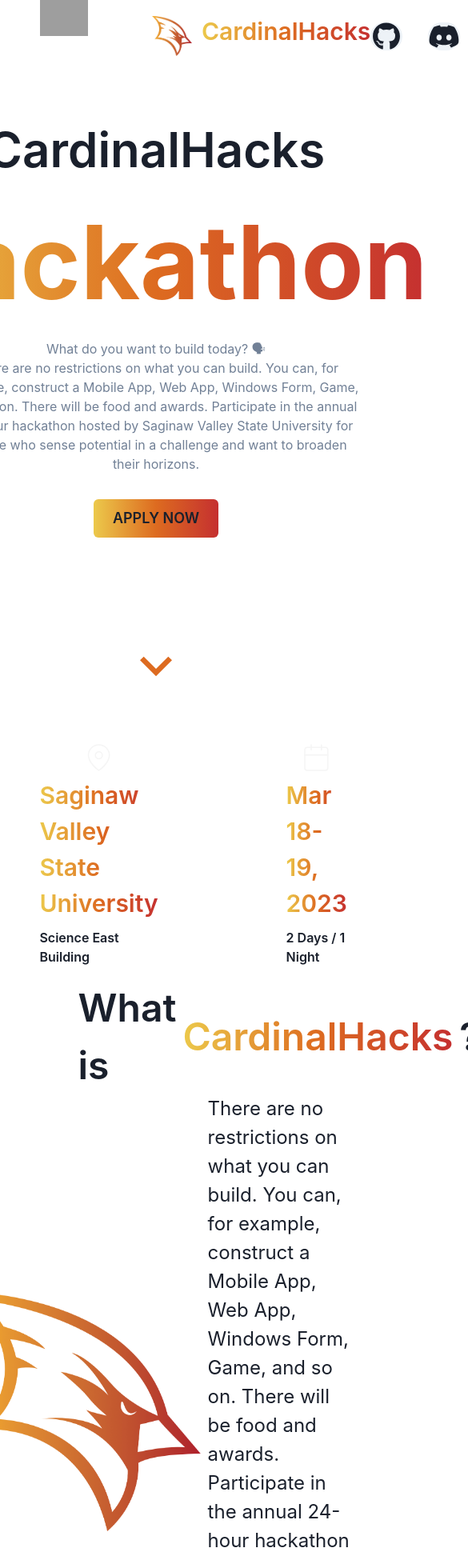
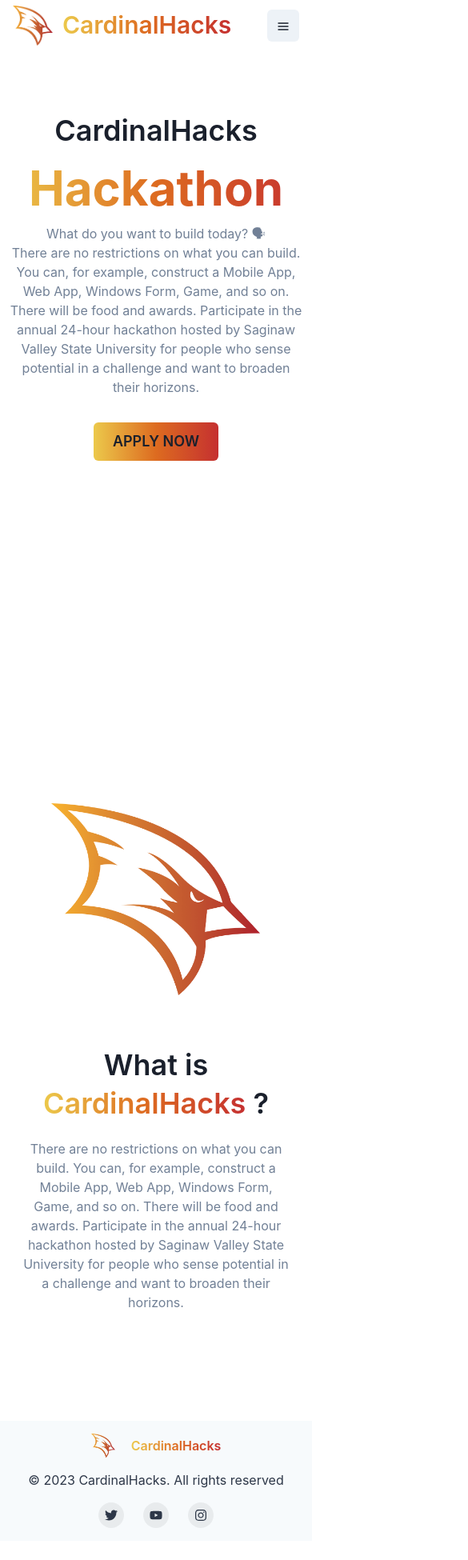
Before and after one commit to CardinalHackathon/CardinalHackathon.github.io, a React (Create React App) app in the folder cardinal-hack-hackathon/: page / in a window 390 px wide. Shown: the top 1950 px of the page at 80% size, 585 px wide, since content can reach past the window. After the commit the page ends 1926 px from the top, so only its background shows below. Built offline with nearby package versions, Linux system fonts and the light colour scheme; grey boxes are pictures that could not be loaded.

Commit message:
Added mobile responsiveness, Navigation Bar and Footer
Many sections are commented out (such as info, FAQ) since those are still not done yet.

```diff
--- a/cardinal-hack-hackathon/public/index.html
+++ b/cardinal-hack-hackathon/public/index.html
@@ -26,14 +26,14 @@
     -->
     <title>Cardinal Hacks</title>
   </head>
-  <a
+  <!-- <a
   id="mlh-trust-badge"
   style="display:block;max-width:100px;min-width:60px;position:fixed;left:50px;top:0;width:10%;z-index:10000"
   href="https://mlh.io/na?utm_source=na-hackathon&utm_medium=TrustBadge&utm_campaign=2023-season&utm_content=red"
   target="_blank"><img src="https://s3.amazonaws.com/logged-assets/trust-badge/2023/mlh-trust-badge-2023-red.svg"
   alt="Major League Hacking 2023 Hackathon Season"
   style="width:100%">
-  </a>
+  </a> -->
   <body>
     <noscript>You need to enable JavaScript to run this app.</noscript>
     <div id="root"></div>
--- a/cardinal-hack-hackathon/src/App.js
+++ b/cardinal-hack-hackathon/src/App.js
@@ -1,87 +1,133 @@
-import React from 'react'
+import React from "react";
 import { IconButton } from "@chakra-ui/button";
 import { useColorMode } from "@chakra-ui/color-mode";
-import { Box, Flex, VStack, Heading, Spacer, Center, HStack } from "@chakra-ui/layout";
-import { FaSun, FaMoon, FaDiscord, FaGithub } from 'react-icons/fa';
-import { SiDevpost } from 'react-icons/si';
+import {
+  Box,
+  Flex,
+  VStack,
+  Heading,
+  Spacer,
+  Center,
+  HStack,
+} from "@chakra-ui/layout";
+import { FaSun, FaMoon, FaDiscord, FaGithub } from "react-icons/fa";
+import { SiDevpost } from "react-icons/si";
 import FAQ from "./components/FAQ";
 import Header from "./components/Header";
 import Profile from "./components/Profile";
 import Social from "./components/Social";
 import Events from "./components/Events";
 import Info from "./components/Info";
+import Footer from "./components/Footer";
+
 import About from "./components/About";
-
-
-import { Button, ButtonGroup } from '@chakra-ui/react';
+import Navbar from "./components/Navbar";
+import { Button, ButtonGroup } from "@chakra-ui/react";
 import logo from "./Assets/logo.png";
-import { Skeleton, SkeletonCircle, SkeletonText, Text } from '@chakra-ui/react'
-import { Container } from '@chakra-ui/react'
-import { ChevronDownIcon } from '@chakra-ui/icons'
-import { Divider } from '@chakra-ui/react'
-
+import { Skeleton, SkeletonCircle, SkeletonText, Text } from "@chakra-ui/react";
+import { Container } from "@chakra-ui/react";
+import { ChevronDownIcon } from "@chakra-ui/icons";
+import { Divider } from "@chakra-ui/react";
+import { useMediaQuery } from '@chakra-ui/react'
+import { useTheme } from '@chakra-ui/react'
 
 function App() {
-
   const { colorMode, toggleColorMode } = useColorMode();
   const isDark = colorMode === "dark";
+
+// ssr-friendly media query with fallback
+const [isLargerThan800] = useMediaQuery('(min-width: 800px)', {
+  ssr: true,
+  fallback: false, // return false on the server, and re-evaluate on the client side
+})
+const theme = useTheme()
+
   return (
-    <VStack p={5}>
-      <Flex w="100%">
-      <Box ml="170" as="img" boxSize="50px" src={logo} mr={3} />
-         <Heading
-           size="xl" fontWeight='semibold' bgGradient="linear(to-r, yellow.400, orange.500, red.600)" bgClip='text'>CardinalHacks</Heading>
 
+    <div>
+    <VStack minH="100vh" alignItems="center" justifyContent="center">
+    <Navbar ></Navbar>
+
+      {/* <Flex w="full">
+        <Box as="img" boxSize="50px" src={logo} mr={3} />
+        <Heading
+          size="xl"
+          fontWeight="semibold"
+          bgGradient="linear(to-r, yellow.400, orange.500, red.600)"
+          bgClip="text"
+        >
+          CardinalHacks
+        </Heading>
 
         <Spacer></Spacer>
         <HStack spacing="8">
-            <IconButton as={FaGithub} boxSize="35" isRound='true' onClick={() => window.open("https://github.com/AJChippi")}/>
-            <IconButton as={FaDiscord} boxSize="35" isRound='true' onClick={() => window.open("https://discord.gg/CD3m9Xr5QB")}/>
-            <IconButton as={SiDevpost} boxSize="35" isRound='true'  onClick={() => window.open("")}/>
-            <Button color='white' bgGradient="linear(to-r, yellow.400, orange.500, red.600)" onClick={() =>
-                        window.open("https://docs.google.com/forms/d/e/1FAIpQLSfwP11jDXznV2UUlgYNeZ5zARWz93XUiLMkvypkkgqYmBO7tA/viewform?usp=sf_link")
-                    }>APPLY</Button>
-        <IconButton ml={8} icon={isDark ? <FaSun /> : <FaMoon />} isRound='true' onClick={toggleColorMode}></IconButton>
+          <IconButton
+            as={FaGithub}
+            boxSize="35"
+            isRound="true"
+            onClick={() => window.open("https://github.com/AJChippi")}
+          />
+          <IconButton
+            as={FaDiscord}
+            boxSize="35"
+            isRound="true"
+            onClick={() => window.open("https://discord.gg/CD3m9Xr5QB")}
+          />
+          <IconButton
+            as={SiDevpost}
+            boxSize="35"
+            isRound="true"
+            onClick={() => window.open("")}
+          />
+          <Button
+            color="white"
+            bgGradient="linear(to-r, yellow.400, orange.500, red.600)"
+            onClick={() =>
+              window.open(
+                "https://docs.google.com/forms/d/e/1FAIpQLSfwP11jDXznV2UUlgYNeZ5zARWz93XUiLMkvypkkgqYmBO7tA/viewform?usp=sf_link"
+              )
+            }
+          >
+            APPLY
+          </Button>
+          <IconButton
+            ml={8}
+            icon={isDark ? <FaSun /> : <FaMoon />}
+            isRound="true"
+            onClick={toggleColorMode}
+          ></IconButton>
         </HStack>
-
-      </Flex>
-
-      <Box textAlign={"center"} h='calc(100vh)'>
-      <Header></Header>
-      <ChevronDownIcon boxSize={20} h={80} color="orange.500" />
-      </Box>
-
-      <Info></Info>
-
-      <Spacer></Spacer>
-      <About></About>
-
-
-      {/* { <Social></Social> } */}
-
-      <Spacer></Spacer>
+      </Flex> */}
 
 
 
-      <Spacer></Spacer>
-      {/* <Flex
-    mt="20px"
-    overflow="scroll"
-    sx={{
-      "::-webkit-scrollbar": {
-        display: "block",
-      },
-    }}
-  >
-       <Events></Events>
-</Flex> */}
-      {/* <Profile></Profile> */}
 
-      <Divider orientation='horizontal' />
-            <FAQ></FAQ>
-            <Divider orientation='horizontal' />
+      <Box textAlign={"center"} h="calc(100vh)">
+        <Header></Header>
+        {/* <ChevronDownIcon boxSize={20} h={80} color="orange.500" /> */}
+      </Box>
+
+      <Box h="calc(100vh)">
+      {/* <Info></Info> */}
+
+      <About></About>
+      {/* <Box textAlign={"center"} h="calc(100vh)">
+
+      <FAQ></FAQ>
+</Box> */}
+
+
+      </Box>
+
+      {/* <Box h="calc(100vh)">
+      </Box> */}
+
+<Footer></Footer>
 
     </VStack>
+
+
+    </div>
   );
 }
 
--- a/cardinal-hack-hackathon/src/components/About.js
+++ b/cardinal-hack-hackathon/src/components/About.js
@@ -1,37 +1,109 @@
+import {
+    Container,
+    Center,
+    Stack,
+    Flex,
+    Box,
+    Heading,
+    Text,
+    Button,
+    Image,
+    Icon,
+    IconButton,
+    createIcon,
+    IconProps,
+    useColorModeValue,
+    HStack,
+  } from "@chakra-ui/react";
+  import logo from "../Assets/logo.png";
+  import { useMediaQuery } from "@chakra-ui/media-query";
 
-import { HStack, Text, Flex, VStack } from '@chakra-ui/layout';
-import { Image } from '@chakra-ui/image';
-import { useMediaQuery } from '@chakra-ui/media-query';
-import logo from "../Assets/logo.png";
-import React from 'react'
+  function About() {
+    const [isNotSmallerScreen] = useMediaQuery("(min-width:600px)");
 
+    return (
+      <Container maxW={"100%"}>
+        <Stack
 
+          spacing={{ base: 8, md: 10 }}
+          py={{ base: 20, md: 28 }}
+          direction={{ base: "column", md: "row" }}
+        >
+          <Flex
+            direction={{ base: "column", md: "row" }}
+            flex={1}
+            justify={"center"}
+            align={"center"}
+            // position={'relative'}
+            w={"auto"}
+          >
+            {/* <Box
+                border={"5px solid black"}
+                //   position={'relative'}
+                height={"auto"}
+                width={"full"}
+                overflow={"hidden"}
 
-function About() {
-    const [isNotSmallerScreen] = useMediaQuery("(min-width:600px)");
-    return (
-        <Flex direction={isNotSmallerScreen ? "row" : "column"} p={isNotSmallerScreen ? "32" : "0"}>
-        <HStack justifyContent='center'>
-            <Image alignSelf="center" borderRadius='none'
-                    backgroundColor="transparent" boxShadow="none"
-                    boxSize="300px" src={logo}/>
+              > */}
+            <Image
+              width="auto"
+              height="15rem"
+              src={logo}
+            />
+            {/* </Box> */}
 
-             <Text alignSelf='center' fontSize="2xl" w={"35%"}>
-                <HStack justifyContent='center'>
-                    <Text fontSize="5xl" fontWeight='semibold'>What is</Text>
-                    <Text fontSize="5xl" fontWeight='semibold' bgGradient="linear(to-r, yellow.400, orange.500, red.600)" bgClip='text'>CardinalHacks</Text>
-                    <Text fontSize="5xl" fontWeight='semibold'>?</Text>
-                </HStack>
-                There are no restrictions on what you can build.
-                You can, for example, construct a Mobile App, Web App,
-                Windows Form, Game, and so on. There will be food and awards.
-                Participate in the annual 24-hour hackathon hosted by
-                Saginaw Valley State University for people who sense potential
-                in a challenge and want to broaden their horizons.
-            </Text>
-        </HStack>
-        </Flex>
-    )
-}
+            <Stack
+              spacing={{ base: 5, md: 1 }}
+              w={"50%"}
+              Box width={["100%", "80%", "60%"]}
+              px={["10px", "20px", "150px"]}
+              textAlign="center"
+            >
+              <Heading fontWeight={600} >
+                <Center>
+                  <Box mt={isNotSmallerScreen ? "0" : 16}>
+                    <Text
+                      as="span"
+                      textAlign="center"
+                      fontSize={{ base: "4xl", md: "5xl", lg: "6xl" }}
+                      fontWeight="semibold"
+                    >
+                      What is{" "}
+                    </Text>
+                    <Text
+                      as="span"
+                      fontSize={{ base: "4xl", md: "5xl", lg: "6xl" }}
+                      fontWeight="semibold"
+                      bgGradient="linear(to-r, yellow.400, orange.500, red.600)"
+                      bgClip="text"
+                    >
+                      CardinalHacks
+                    </Text>
+                    <Text
+                      as="span"
+                      textAlign="center"
+                      fontSize={{ base: "4xl", md: "5xl", lg: "6xl" }}
+                      fontWeight="semibold"
+                    >
+                      {" "}
+                      ?
+                    </Text>
+                  </Box>
+                </Center>
+              </Heading>
+              <Text color={"gray.500"} >
+                There are no restrictions on what you can build. You can, for
+                example, construct a Mobile App, Web App, Windows Form, Game, and
+                so on. There will be food and awards. Participate in the annual
+                24-hour hackathon hosted by Saginaw Valley State University for
+                people who sense potential in a challenge and want to broaden
+                their horizons.
+              </Text>
+            </Stack>
+          </Flex>
+        </Stack>
+      </Container>
+    );
+  }
 
-export default About
+  export default About;
--- a/cardinal-hack-hackathon/src/components/FAQ.js
+++ b/cardinal-hack-hackathon/src/components/FAQ.js
@@ -12,8 +12,8 @@
 
 function FAQ() {
   return (
-    <Container maxW="8xl" centerConten>
-        <Heading textAlign='center' as='h2' size='4xl' fontWeight="bold" bgGradient="linear(to-r, cyan.400, blue.500, purple.600)" bgClip='text' >FAQs</Heading>
+    <Container minW="8xl" border={"5px solid black"}>
+        <Heading textAlign='center' as='h2' size='4xl' fontWeight="bold" bgGradient="linear(to-r, red.400, blue.500, purple.600)" bgClip='text' >FAQs</Heading>
 <br/>
     <Accordion allowToggle>
   <AccordionItem>
--- /dev/null
+++ b/cardinal-hack-hackathon/src/components/Footer.js
@@ -0,0 +1,89 @@
+import {
+  Box,
+  chakra,
+  Container,
+  Heading,
+  HStack,
+  Stack,
+  Text,
+  useColorModeValue,
+  VisuallyHidden,
+} from '@chakra-ui/react';
+import { FaInstagram, FaTwitter, FaYoutube } from 'react-icons/fa';
+import { ReactNode } from 'react';
+import logo from "../Assets/logo.png";
+
+const Logo = (props) => {
+  return (
+    <HStack >
+      <Box as="img" boxSize="30px" src={logo} mr={3} />
+    <Heading
+      size="l"
+      fontWeight="semibold"
+      bgGradient="linear(to-r, yellow.400, orange.500, red.600)"
+      bgClip="text"
+    >
+      CardinalHacks
+    </Heading>
+    </HStack>
+
+  );
+};
+
+const SocialButton = ({
+  children,
+  label,
+  href
+}) => {
+  return (
+    <chakra.button
+      bg={useColorModeValue('blackAlpha.100', 'whiteAlpha.100')}
+      rounded={'full'}
+      w={8}
+      h={8}
+      cursor={'pointer'}
+      as={'a'}
+      href={href}
+      display={'inline-flex'}
+      alignItems={'center'}
+      justifyContent={'center'}
+      transition={'background 0.3s ease'}
+      _hover={{
+        bg: useColorModeValue('blackAlpha.200', 'whiteAlpha.200'),
+      }}>
+      <VisuallyHidden>{label}</VisuallyHidden>
+      {children}
+    </chakra.button>
+  );
+};
+
+export default function SmallWithLogoLeft() {
+  return (
+    <Box w='100%'
+      bg={useColorModeValue('gray.50', 'gray.900')}
+      color={useColorModeValue('gray.700', 'gray.200')}>
+      <Container
+        as={Stack}
+        maxW={'6xl'}
+        py={4}
+        direction={{ base: 'column', md: 'row' }}
+        spacing={4}
+        justify={{ base: 'center', md: 'space-between' }}
+        align={{ base: 'center', md: 'center' }}>
+        <Logo />
+        <Text>© 2023 CardinalHacks. All rights reserved</Text>
+        <Stack direction={'row'} spacing={6}>
+          <SocialButton label={'Twitter'} href={'#'}>
+            <FaTwitter />
+          </SocialButton>
+          <SocialButton label={'YouTube'} href={'#'}>
+            <FaYoutube />
+          </SocialButton>
+          <SocialButton label={'Instagram'} href={'#'}>
+            <FaInstagram />
+          </SocialButton>
+        </Stack>
+      </Container>
+    </Box>
+  );
+}
--- a/cardinal-hack-hackathon/src/components/Header.js
+++ b/cardinal-hack-hackathon/src/components/Header.js
@@ -1,57 +1,84 @@
-import { Button } from '@chakra-ui/button';
-import { useColorMode } from '@chakra-ui/color-mode'
-import { Image } from '@chakra-ui/image';
-import { Stack, Circle, Flex, Box, Text } from '@chakra-ui/layout';
-import { useMediaQuery } from '@chakra-ui/media-query';
-import React from 'react'
+import { Button } from "@chakra-ui/button";
+import { useColorMode } from "@chakra-ui/color-mode";
+import { Image } from "@chakra-ui/image";
+import { Stack, Circle, Flex, Box, Text } from "@chakra-ui/layout";
+import { useMediaQuery } from "@chakra-ui/media-query";
+import React from "react";
 import logo from "../Assets/logo.png";
-import {FaDiscord} from 'react-icons/fa';
-import Icon from '@chakra-ui/icon';
-
+import { FaDiscord } from "react-icons/fa";
+import Icon from "@chakra-ui/icon";
 
 function Header() {
-
   const { colorMode } = useColorMode();
   const isDark = colorMode === "dark";
 
   const [isNotSmallerScreen] = useMediaQuery("(min-width:600px)");
 
-
   return (
-        <Stack>
+    <Stack w="100%">
       {/* <Circle position="absolute" bg="blue.100" opacity="0.1"
                 w="300px" h="300px" alignSelf="flex-end" /> */}
-            <Flex direction={isNotSmallerScreen ? "row" : "column"}
-                spacing="200px" p={isNotSmallerScreen ? "32" : "0"}
-                alignSelf="center">
-                <Box mt={isNotSmallerScreen ? "0" : 16} align='center'>
-                    <Text fontSize="6xl" fontWeight="semibold">CardinalHacks</Text>
-                    <Text fontSize="9xl" fontWeight="bold" bgGradient="linear(to-r, yellow.400, orange.500, red.600)" bgClip='text' >Hackathon</Text>
-                    <Text color={isDark ? "gray.200" : "gray.500"}>What do you want to build today? 🗣</Text>
-                    <Text w="75%" color={isDark ? "gray.200" : "gray.500"}>
-                There are no restrictions on what you can build.
-                You can, for example, construct a Mobile App, Web App,
-                Windows Form, Game, and so on. There will be food and awards.
-                Participate in the annual 24-hour hackathon hosted by
-                Saginaw Valley State University for people who sense potential
-                in a challenge and want to broaden their horizons.
+      <Flex
+        direction={isNotSmallerScreen ? "row" : "column"}
+        spacing="200px"
+        p={isNotSmallerScreen ? "32" : "0"}
+        alignSelf="center"
+      >
+        <Box mt={isNotSmallerScreen ? "0" : 16} align="center">
+          <Text
+            fontSize={{ base: "4xl", md: "5xl", lg: "6xl" }}
+            fontWeight="semibold"
+          >
+            CardinalHacks
           </Text>
-                    <Button mt={8} size='lg' bgGradient="linear(to-r, yellow.400, orange.500, red.600)" onClick={() =>
-                        window.open("https://docs.google.com/forms/d/e/1FAIpQLSfwP11jDXznV2UUlgYNeZ5zARWz93XUiLMkvypkkgqYmBO7tA/viewform?usp=sf_link")
-                    }>APPLY NOW</Button>
-
-
+          <Text
+            fontSize={{ base: "6xl", md: "7xl", lg: "9xl" }}
+            fontWeight="bold"
+            bgGradient="linear(to-r, yellow.400, orange.500, red.600)"
+            bgClip="text"
+          >
+            Hackathon
+          </Text>
+          <Text
+            Box
+            width={["100%", "80%", "60%"]}
+            px={["10px", "20px", "30px"]}
+            color={isDark ? "gray.200" : "gray.500"}
+          >
+            What do you want to build today? 🗣
+          </Text>
+          <Text
+            Box
+            width={["100%", "80%", "60%"]}
+            px={["10px", "20px", "30px"]}
+            color={isDark ? "gray.200" : "gray.500"}
+          >
+            There are no restrictions on what you can build. You can, for
+            example, construct a Mobile App, Web App, Windows Form, Game, and so
+            on. There will be food and awards. Participate in the annual 24-hour
+            hackathon hosted by Saginaw Valley State University for people who
+            sense potential in a challenge and want to broaden their horizons.
+          </Text>
+          <Button
+            mt={8}
+            size="lg"
+            bgGradient="linear(to-r, yellow.400, orange.500, red.600)"
+            onClick={() =>
+              window.open(
+                "https://docs.google.com/forms/d/e/1FAIpQLSfwP11jDXznV2UUlgYNeZ5zARWz93XUiLMkvypkkgqYmBO7tA/viewform?usp=sf_link"
+              )
+            }
+          >
+            APPLY NOW
+          </Button>
         </Box>
         {/* <Image alignSelf="center" mt={isNotSmallerScreen ? "0" : "12"}
                     mb={isNotSmallerScreen ? "0" : "12"} borderRadius='none'
                     backgroundColor="transparent" boxShadow="none"
                     boxSize="400px" src={logo}/> */}
       </Flex>
-
     </Stack>
-
-    )
+  );
 }
 
-
-export default Header
+export default Header;
--- /dev/null
+++ b/cardinal-hack-hackathon/src/components/Navbar.js
@@ -0,0 +1,154 @@
+import { ReactNode } from 'react';
+import {
+  Box,
+  Flex,
+  Avatar,
+  HStack,
+  Link,
+  IconButton,
+  Button,
+  Menu,
+  Heading,
+  MenuButton,
+  MenuList,
+  MenuItem,
+  MenuDivider,
+  useDisclosure,
+  useColorModeValue,
+  Stack,
+  useColorMode,
+} from '@chakra-ui/react';
+// import {
+//   Router,
+//   Route,
+//   Switch,
+//   useLocation,
+//   useParams,
+//   useRouteMatch,
+// } from "react-router-dom";
+import { HamburgerIcon, CloseIcon } from '@chakra-ui/icons';
+import Icon from "@chakra-ui/icon";
+import logo from "../Assets/logo.png";
+import About from "../components/About";
+import { FaSun, FaMoon, FaDiscord, FaGithub } from "react-icons/fa";
+
+
+const Links = ['About', 'FAQ', 'Social'];
+
+
+const NavLink = ({ children }) => (
+  <Link
+    px={2}
+    py={1}
+    rounded={'md'}
+    _hover={{
+      textDecoration: 'none',
+      bg: useColorModeValue('gray.200', 'gray.700'),
+    }}
+    href={'#'}>
+    {children}
+  </Link>
+);
+
+
+
+function Navbar() {
+  const { isOpen, onOpen, onClose } = useDisclosure();
+  const { colorMode, toggleColorMode } = useColorMode();
+  const isDark = colorMode === "dark";
+  return (
+    <>
+      <Box px={4} w="100%" >
+
+        <Flex h={16} alignItems={'center'} justifyContent={'space-between'}  >
+        <Flex alignItems={'center'} >
+            <Menu>
+              <MenuButton
+                as={Button}
+                rounded={'full'}
+                variant={'link'}
+                cursor={'pointer'}
+                minW={0}>
+<Box as="img" boxSize="50px" src={logo} mr={3} />
+              </MenuButton>
+              <MenuList>
+                <MenuItem>Link 1</MenuItem>
+                <MenuItem>Link 2</MenuItem>
+                <MenuDivider />
+                <MenuItem>Link 3</MenuItem>
+              </MenuList>
+            </Menu>
+            <Heading
+          size="xl"
+          fontWeight="semibold"
+          bgGradient="linear(to-r, yellow.400, orange.500, red.600)"
+          bgClip="text"
+        >
+          CardinalHacks
+        </Heading>
+
+          </Flex>
+
+
+
+
+
+
+
+
+
+
+
+
+          <Flex alignItems={'center'}>
+          <IconButton
+            position={"initial"}
+            size={'md'}
+            icon={isOpen ? <CloseIcon /> : <HamburgerIcon />}
+            aria-label={'Open Menu'}
+            display={{ md: 'none' }}
+            onClick={isOpen ? onClose : onOpen}
+          />
+          <HStack spacing={8} alignItems={'center'} >
+            {/* <Box>Logo</Box> */}
+            <HStack
+              as={'nav'}
+              spacing={4}
+              display={{ base: 'none', md: 'flex' }}>
+              {Links.map((link) => (
+                <NavLink key={link}>{link}</NavLink>
+              ))}
+                          <IconButton
+            ml={8}
+            icon={isDark ? <FaSun /> : <FaMoon />}
+            isRound="true"
+            onClick={toggleColorMode}
+          ></IconButton>
+            </HStack>
+
+          </HStack>
+          </Flex>
+
+
+
+
+
+
+        </Flex>
+
+        {isOpen ? (
+          <Box pb={4} display={{ md: 'none' }}>
+            <Stack as={'nav'} spacing={4}>
+              {Links.map((link) => (
+                <NavLink key={link}>{link}</NavLink>
+              ))}
+            </Stack>
+          </Box>
+        ) : null}
+      </Box>
+
+    </>
+  );
+}
+
+export default Navbar;
```
Lines whose indentation alone changed are shown as unchanged.
